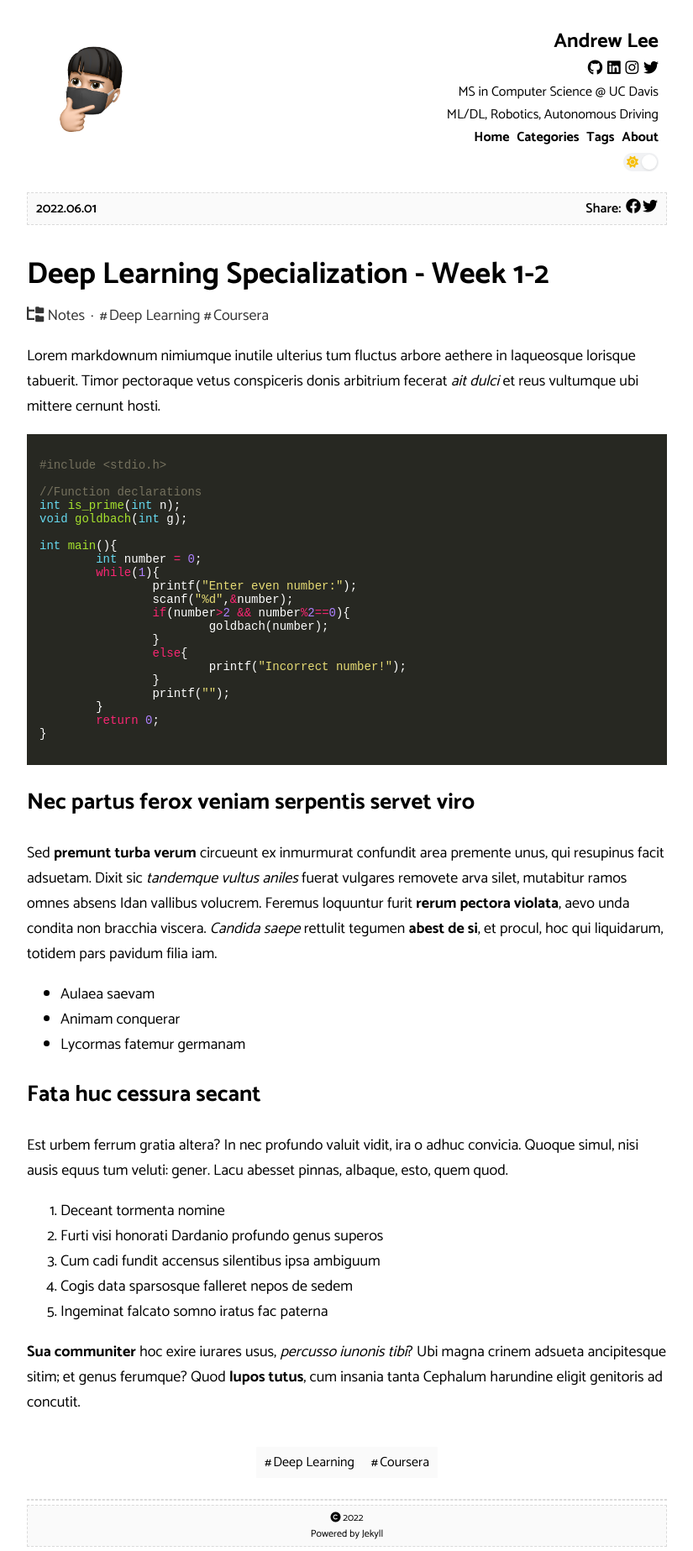
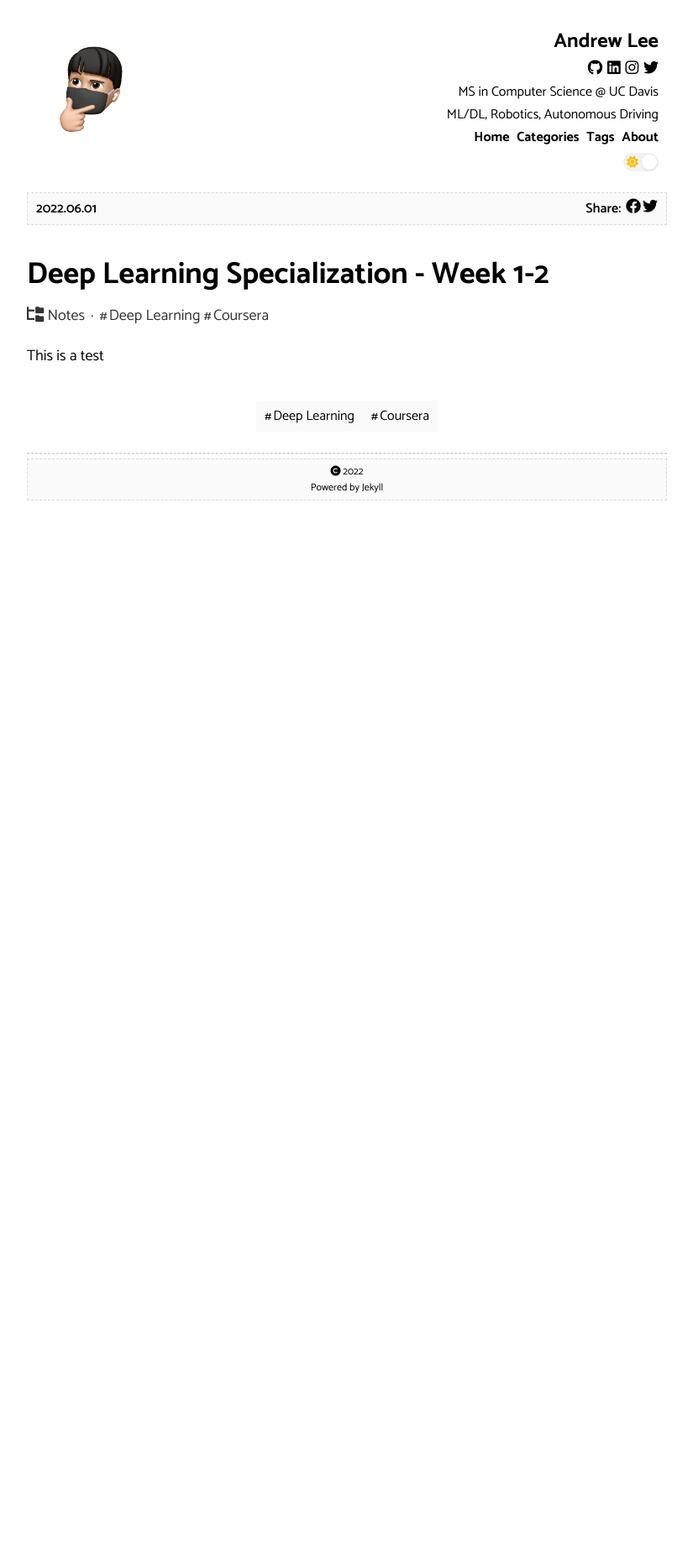
Before and after one commit to itisandrewlee/itisandrewlee.github.io, a Jekyll site: the page built from _posts/2022-06-02-Deep-Learning-Specialization-week-1-2.md, in a window 1280 px wide. Shown: the whole page at 84% size, without its empty margins (227-1052 px from the left). Built offline with Jekyll 4.4.1, drawn with Linux system fonts in a browser that asks for light colours; comment, search, counter and statistics services are not loaded; after the commit the page ends 900 px from its top, so only the background shows below that.

Commit message:
Update Post “2022-06-02-Deep-Learning-Specialization-week-1-2”

```diff
--- a/_posts/2022-06-02-Deep-Learning-Specialization-week-1-2.md
+++ b/_posts/2022-06-02-Deep-Learning-Specialization-week-1-2.md
@@ -10,63 +10,4 @@ tags:
   - Deep Learning
   - Coursera
 ---
-Lorem markdownum nimiumque inutile ulterius tum fluctus arbore aethere in
-laqueosque lorisque tabuerit. Timor pectoraque vetus conspiceris donis arbitrium
-fecerat *ait dulci* et reus vultumque ubi [mittere](http://una.net) cernunt
-hosti.
-
-{% highlight c %}
-#include <stdio.h>
-
-//Function declarations
-int is_prime(int n);
-void goldbach(int g);
-
-int main(){
-	int number = 0;
-	while(1){
-		printf("Enter even number:");
-		scanf("%d",&number);
-		if(number>2 && number%2==0){
-			goldbach(number);
-		}
-		else{
-			printf("Incorrect number!");
-		}
-		printf("");
-	}
-	return 0;
-}
-
-{% endhighlight %}
-
-## Nec partus ferox veniam serpentis servet viro
-
-Sed **premunt turba verum** circueunt ex inmurmurat confundit area premente
-[unus](http://spectante-mulcet.com/magna), qui resupinus facit adsuetam. Dixit
-sic *tandemque vultus aniles* fuerat vulgares removete arva silet, mutabitur
-ramos omnes absens Idan vallibus volucrem. Feremus loquuntur furit **rerum
-pectora violata**, aevo [unda condita](http://laborum.net/modo) non bracchia
-viscera. *Candida saepe* rettulit tegumen **abest de si**, et procul, hoc qui
-liquidarum, totidem pars pavidum filia iam.
-
-- Aulaea saevam
-- Animam conquerar
-- Lycormas fatemur germanam
-
-## Fata huc cessura secant
-
-Est urbem ferrum gratia altera? In nec profundo valuit vidit, ira o adhuc
-convicia. Quoque simul, nisi ausis equus tum veluti: gener. Lacu abesset pinnas,
-albaque, esto, quem quod.
-
-1. Deceant tormenta nomine
-2. Furti visi honorati Dardanio profundo genus superos
-3. Cum cadi fundit accensus silentibus ipsa ambiguum
-4. Cogis data sparsosque falleret nepos de sedem
-5. Ingeminat falcato somno iratus fac paterna
-
-**Sua communiter** hoc exire iurares usus, *percusso iunonis tibi*? Ubi magna
-crinem adsueta ancipitesque sitim; et genus ferumque? Quod **lupos tutus**, cum
-insania [tanta Cephalum](http://sparserat.org/cinyras) harundine eligit
-genitoris ad concutit.
+This is a test
```
